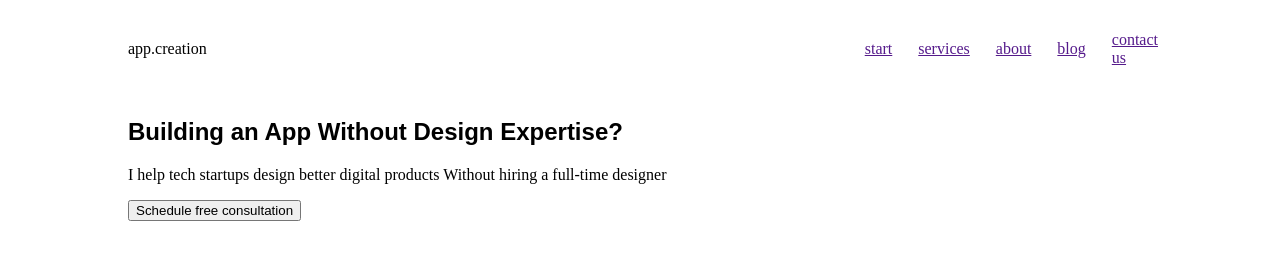
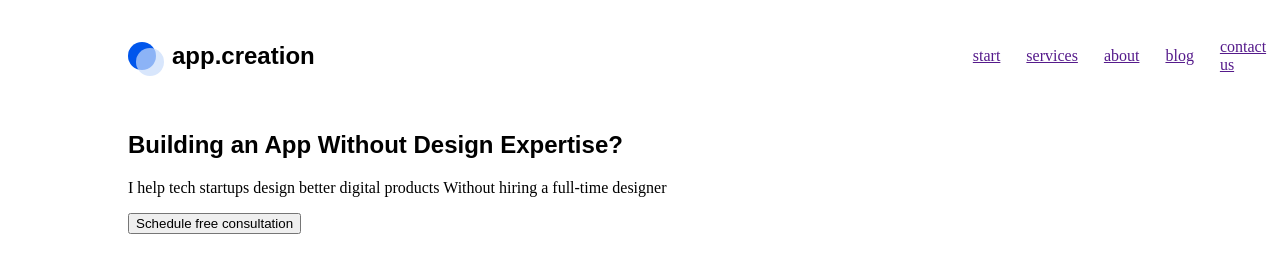
Before and after one commit to WebHeroSchool/-Site, a plain HTML site: page index.html in a window 1280 px wide. Drawn offline with Linux system fonts and the light colour scheme; a web font is replaced by a local one.

Commit message:
Создание логотипа и добавление стилей к нему

```diff
--- /dev/null
+++ b/fonts.css
@@ -0,0 +1,44 @@
+/*! Generated by Font Squirrel (https://www.fontsquirrel.com) on October 21, 2020 */
+
+
+
+@font-face {
+    font-family: 'pt_serifbold';
+    src: url('fonts/ptserif-bold-webfont.woff') format('woff');
+    font-weight: normal;
+    font-style: normal;
+
+}
+
+
+
+
+@font-face {
+    font-family: 'pt_serifbold_italic';
+    src: url('fonts/ptserif-bolditalic-webfont.woff') format('woff');
+    font-weight: normal;
+    font-style: normal;
+
+}
+
+
+
+
+@font-face {
+    font-family: 'pt_serifitalic';
+    src: url('fonts/ptserif-italic-webfont.woff') format('woff');
+    font-weight: normal;
+    font-style: normal;
+
+}
+
+
+
+
+@font-face {
+    font-family: 'pt_serifregular';
+    src: url('fonts/ptserif-regular-webfont.woff') format('woff');
+    font-weight: normal;
+    font-style: normal;
+
+}
--- a/index.html
+++ b/index.html
@@ -3,13 +3,17 @@
 <head>
   <meta charset=”UTF-8”>
   <title>HTML структура документа</title>
+  <link rel="stylesheet" href="fonts.css">
   <link rel="stylesheet" href="styles..css">
   <link href="https://fonts.googleapis.com/css2?family=Piazzolla" rel="stylesheet">
 </head>
 <body>
   <div class="wrapper">
   <header class="header">
-    <div class="logo">app.creation</div>
+    <div class="logo">
+      <div class="logo__circle logo__circle_color_dark-blue"></div>
+      <div class="logo__circle logo__circle_color_blue"></div>
+      app.creation</div>
     <nav class="menu">
       <a class="menu__item" href="">start</a>
       <a class="menu__item" href="">services</a>
--- a/styles..css
+++ b/styles..css
@@ -12,14 +12,17 @@ body{
   display: inline-block;
 }
 .logo{
-  margin-right: 63%
+  margin-right: 63%;
 }
 .header{
   display: flex;
   justify-content: space-between;
 }
 .logo{
+  position: relative;
   padding: 40px 0;
+  padding-left: 44px;
+  font:bold 24px/31px pt_serif,arial,helvetica,sans-serif;
 }
 .menu{
   display: flex;
@@ -31,3 +34,22 @@ body{
 .menu__item:last-child{
   padding-right: 0;
 }
+.logo__circle{
+  width: 28px;
+  height: 28px;
+  position: absolute;
+  left: 0;
+  top: 50%;
+  transform: translateY(-50%);
+}
+.logo__circle_color_blue{
+  left: 8px;
+  top: 56%;
+  background: #C8DBFB;
+  border-radius: 50%;
+  opacity: .7;
+}
+.logo__circle_color_dark-blue{
+  background: #0056EC;
+  border-radius: 50%;
+}
```
Also changed, not shown: fonts/ptserif-bold-webfont.woff (added), fonts/ptserif-bolditalic-webfont.woff (added), fonts/ptserif-italic-webfont.woff (added), fonts/ptserif-regular-webfont.woff (added).
